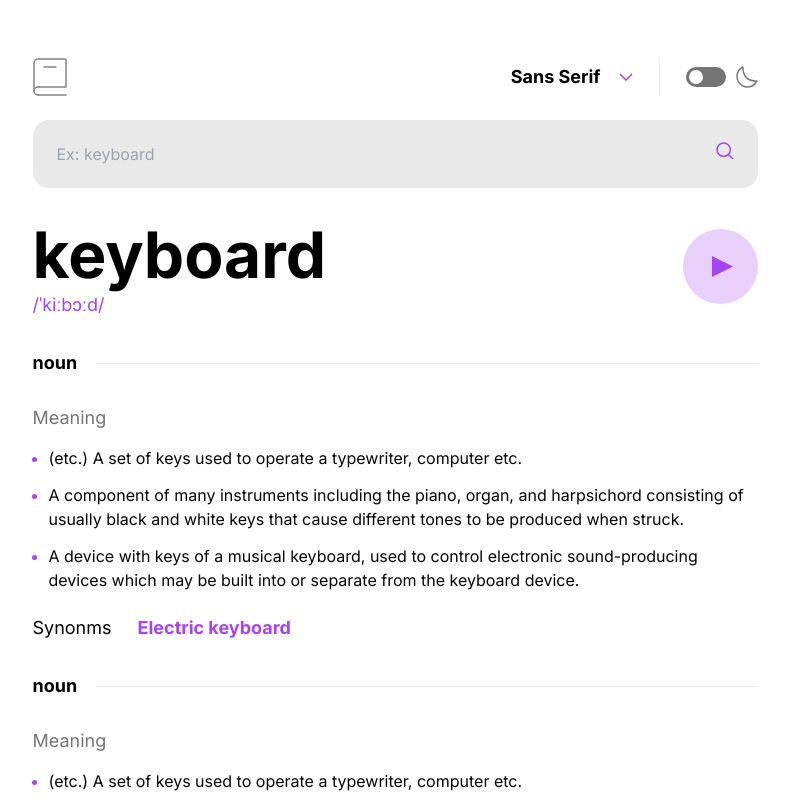
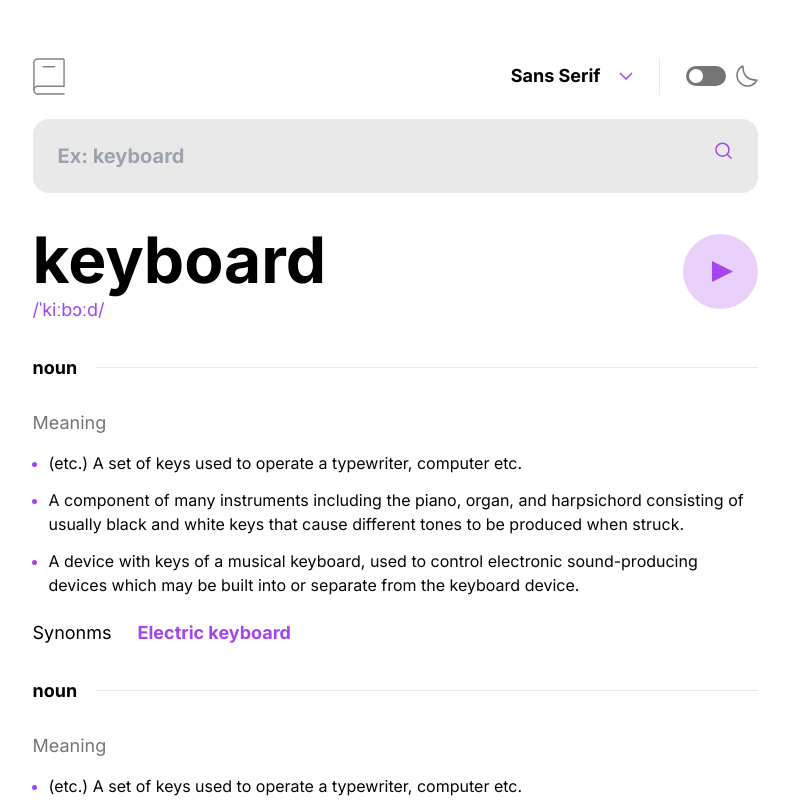
Before and after one commit to hasiciburak/dictionary-app, a React (Create React App) app: page / in a window 1280 px wide. Shown: the top 800 px of the page, without its empty margins (245-1034 px from the left). Built offline with nearby package versions, Linux system fonts and the light colour scheme.

Commit message:
Search input styles added tailwind config updates

```diff
--- a/src/App.js
+++ b/src/App.js
@@ -1,6 +1,5 @@
 import { useEffect, useState } from 'react'
 import './App.scss'
-import Play from './components/icons/Play'
 import Navigation from './components/layout/Navigation'
 import Header from './components/layout/Header'
 import MeaningArea from './components/layout/MeaningArea'
@@ -22,6 +21,7 @@ function App() {
 
   useEffect(() => {
     setFontClass(font)
+    // eslint-disable-next-line react-hooks/exhaustive-deps
   }, [buttonContent])
 
   useEffect(() => {
--- a/src/components/layout/Header/index.js
+++ b/src/components/layout/Header/index.js
@@ -5,7 +5,7 @@ import SearchBar from '../../shared/SearchBar'
 const Header = ({ fontClass }) => {
   return (
     <>
-      <SearchBar classes="mt-[24px]" />
+      <SearchBar classes="mt-[24px]" fontClass={fontClass} />
       <div
         className={`flex justify-between items-center mt-[28px]
     `}
--- a/src/components/layout/Navigation/index.js
+++ b/src/components/layout/Navigation/index.js
@@ -5,7 +5,7 @@ import bookIcon from '../../../assets/images/logo.svg'
 const Navigation = ({ buttonContent, setButtonContent, fontClass, mode, setMode }) => {
   return (
     <div className="flex justify-between">
-      <img src={bookIcon} alt="Dictionary Book Icon" />
+      <img src={bookIcon} alt="Dictionary Book Icon" className="h-[32px] md:h-[36.5px]" />
       <div className="flex items-center gap-[26px]">
         <FontDropdown buttonContent={buttonContent} setButtonContent={setButtonContent} fontClass={fontClass} />
         <span className="w-[1px] h-full bg-custom-gray-2"></span>
--- a/src/components/layout/SourceArea/index.js
+++ b/src/components/layout/SourceArea/index.js
@@ -6,7 +6,7 @@ const SourceArea = ({ fontClass }) => {
       <hr />
       <p className={`${fontClass} mt-[24px] text-custom-gray underline`}>Source</p>
       <div className="mt-[7px] flex gap-[15px]">
-        <a href="https://www.google.com" target="_blank" className={`${fontClass}`}>
+        <a href="https://www.google.com" target="_blank" className={`${fontClass}`} rel="noreferrer">
           https://www.google.com
         </a>
         <img src={newWindowIcon} alt="New window Icon" />
--- a/src/components/shared/SearchBar/index.js
+++ b/src/components/shared/SearchBar/index.js
@@ -1,11 +1,13 @@
 import React from 'react'
 import Search from '../../icons/Search'
 
-const SearchBar = ({ classes }) => {
+const SearchBar = ({ classes, fontClass }) => {
   return (
-    <div className={`${classes} flex justify-between bg-custom-gray-2 px-[24px] py-[22px] rounded-2xl`}>
+    <div
+      className={`${classes} flex justify-between bg-custom-gray-2 px-[24px] py-[22px] rounded-2xl dark:bg-custom-black-2 search-wrapper border-[1px] border-transparent focus-within:border-dark-orchid`}
+    >
       <input
-        className="bg-custom-gray-2 focus-visible:border-0 focus-visible:outline-none "
+        className={`bg-custom-gray-2 focus-visible:border-0 focus-visible:outline-none text-base md:text-xl font-bold ${fontClass} text-custom-black-3 dark:bg-custom-black-2 dark:text-white dark:placeholder-opacity-25 search-input w-full`}
         placeholder="Ex: keyboard"
       />
       <Search />
--- a/src/index.scss
+++ b/src/index.scss
@@ -1,6 +1,7 @@
 @tailwind base;
 @tailwind components;
 @tailwind utilities;
+$outline-color: outline-gray;
 
 @import url('https://fonts.googleapis.com/css2?family=Inconsolata:wght@200;300;400;500;600;700;800;900&family=Inter:wght@100;200;300;400;500;600;700;800;900&family=Lora:ital,wght@0,400;0,500;0,600;0,700;1,400;1,500;1,600;1,700&display=swap');
 
@@ -44,9 +45,4 @@
       @apply fill-white;
     }
   }
-  .custom-search-input,
-  .custom-search-input:focus,
-  .custom-search-input:focus-visible {
-    @apply shadow-none ring-0 border-0;
-  }
 }
--- a/tailwind.config.js
+++ b/tailwind.config.js
@@ -2,6 +2,7 @@
 module.exports = {
   content: ['./src/**/*.{js,jsx,ts,tsx}'],
   theme: {
+    extend: {
       colors: {
         'custom-black': '#050505',
         'custom-black-2': '#1F1F1F',
@@ -19,7 +20,7 @@ module.exports = {
         lora: ['"Lora"', 'serif'],
         inconsolata: ['"Inconsolata"', '"Courier New"', 'Courier', 'monospace'],
       },
-    extend: {},
+    },
   },
   plugins: [],
 }
```
Lines whose indentation alone changed are shown as unchanged.
